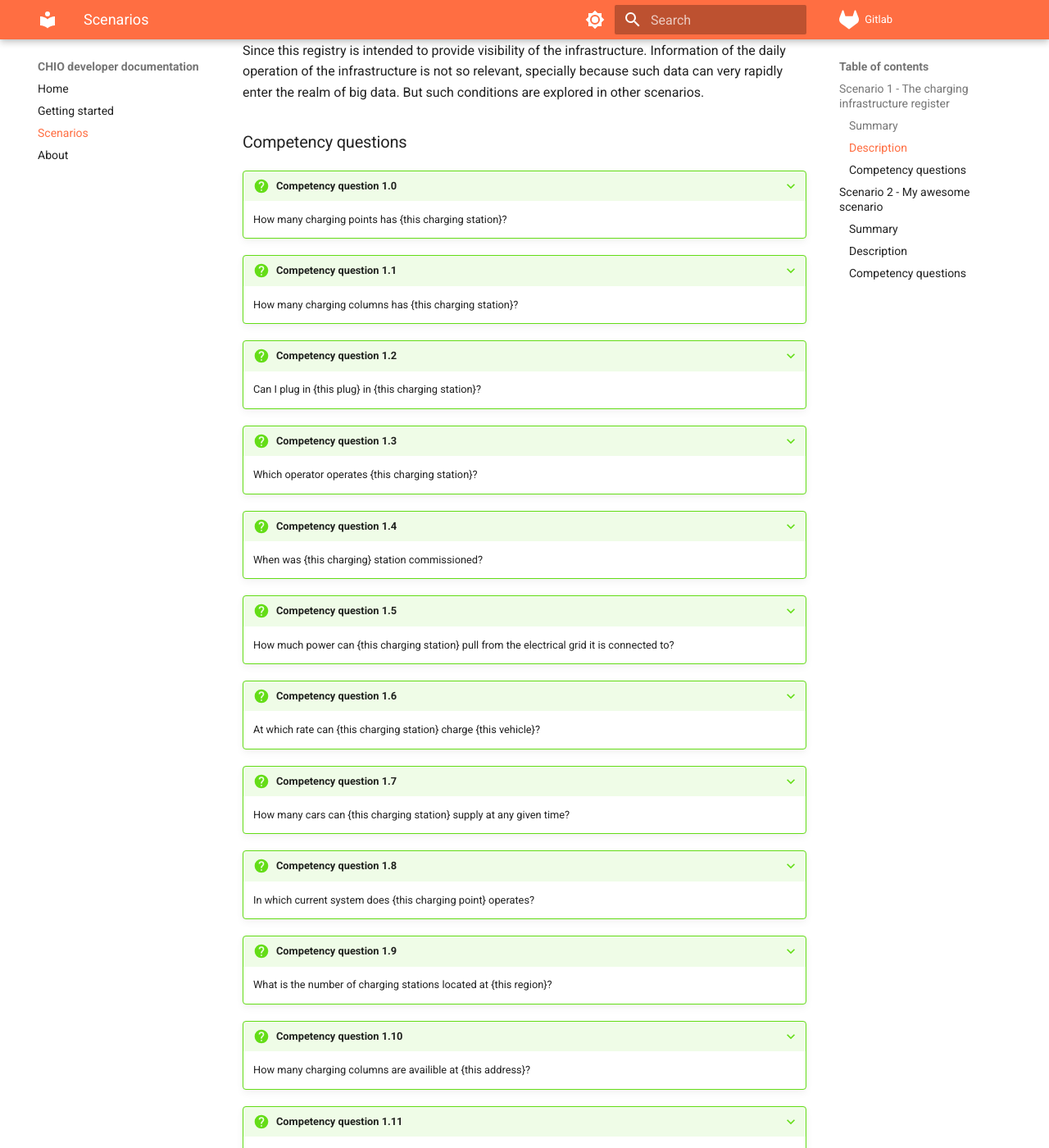
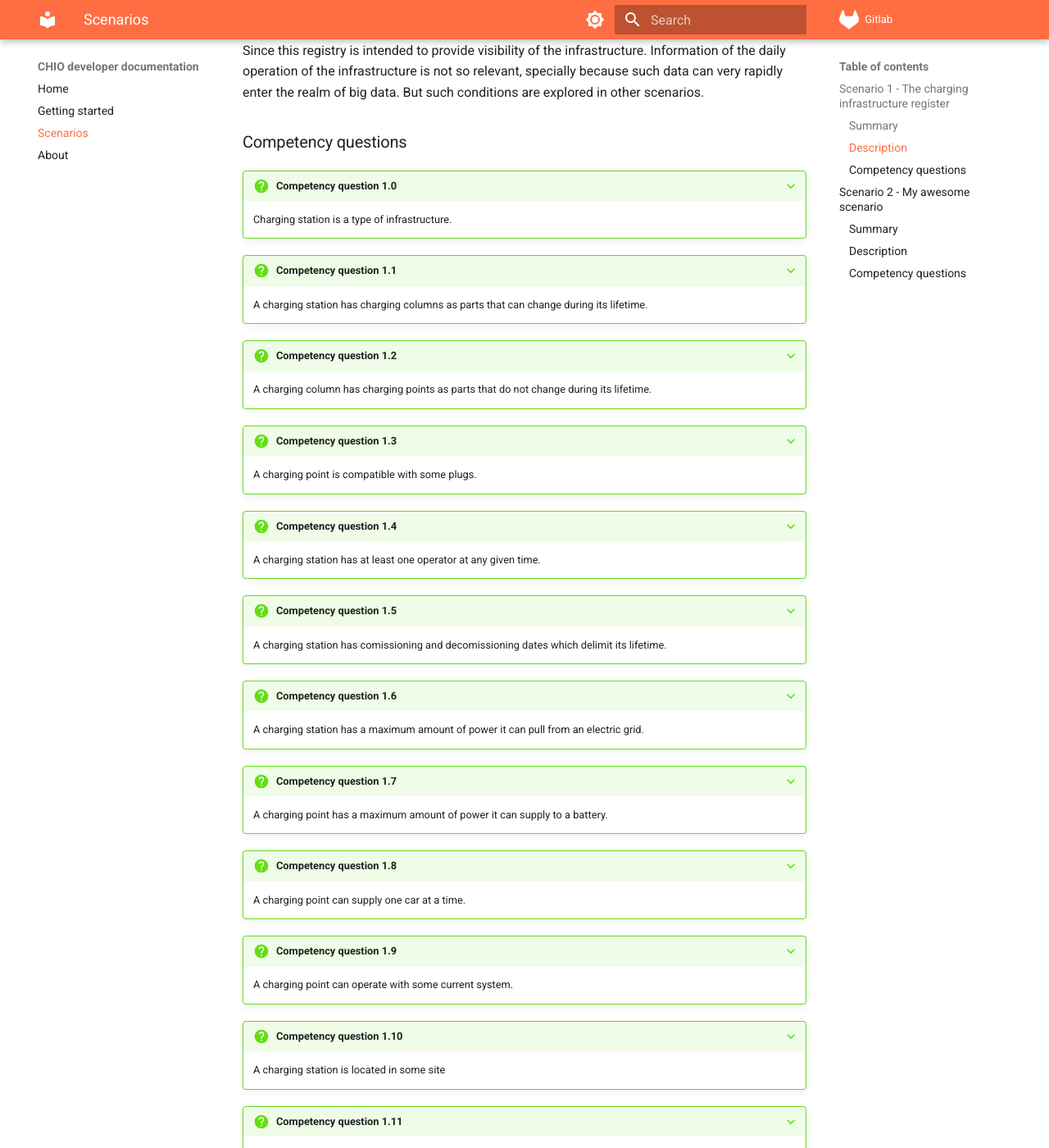
Before and after one commit to dlr-ve-esy/charging-ontology, an MkDocs documentation site: the page built from docs/scenarios.md, in a window 1280 px wide and 1400 px high, scrolled down 1120 px. Shown: the whole window at 82% size. Built offline with MkDocs 1.6.1 and Material for MkDocs 9.7.7, drawn with Linux system fonts in a browser that asks for light colours; some of the changed text lies outside the part shown.

Commit message:
Reverted competency questions to class level

```diff
--- a/docs/scenarios.md
+++ b/docs/scenarios.md
@@ -58,55 +58,63 @@ such conditions are explored in other scenarios.
 
 ???+ question "Competency question 1.0"
 
-    How many charging points has {this charging station}?
+    Charging station is a type of infrastructure.
 
 ???+ question "Competency question 1.1"
 
-    How many charging columns has {this charging station}?
+    A charging station has charging columns as parts that can change during its lifetime.
 
 ???+ question "Competency question 1.2"
 
-    Can I plug in {this plug} in {this charging station}?
+    A charging column has charging points as parts that do not change during its lifetime.
 
 ???+ question "Competency question 1.3"
 
-    Which operator operates {this charging station}?
+    A charging point is compatible with some plugs.
 
 ???+ question "Competency question 1.4"
 
-    When was {this charging} station commissioned?
+    A charging station has at least one operator at any given time.
 
 ???+ question "Competency question 1.5"
 
-    How much power can {this charging station} pull from the electrical grid it is connected to?
+    A charging station has comissioning and decomissioning dates which delimit its lifetime.
 
 ???+ question "Competency question 1.6"
 
-    At which rate can {this charging station} charge {this vehicle}?
+    A charging station has a maximum amount of power it can pull from an electric grid.
 
 ???+ question "Competency question 1.7"
 
-    How many cars can {this charging station} supply at any given time?
+    A charging point has a maximum amount of power it can supply to a battery.
 
 ???+ question "Competency question 1.8"
 
-    In which current system does {this charging point} operates?
+    A charging point can supply one car at a time.
 
 ???+ question "Competency question 1.9"
 
-    What is the number of charging stations located at {this region}?
+    A charging point can operate with some current system.
 
 ???+ question "Competency question 1.10"
 
-    How many charging columns are availible at {this address}?
+    A charging station is located in some site
 
 ???+ question "Competency question 1.11"
 
-    What are the coordinates of {this station}?
+    A site can be associated with some address
 
 ???+ question "Competency question 1.12"
 
-    How many parking places does {this charging station} have?
+    A site can be associated with some geograpical feature.
+
+???+ question "Competency question 1.13"
+
+    A charging station has parking places as parts.
+
+???+ question "Competency question 1.14"
+
+    A charging station has a maximum vehicle capacity.
 
 ## Scenario 2 - My awesome scenario
 
```
